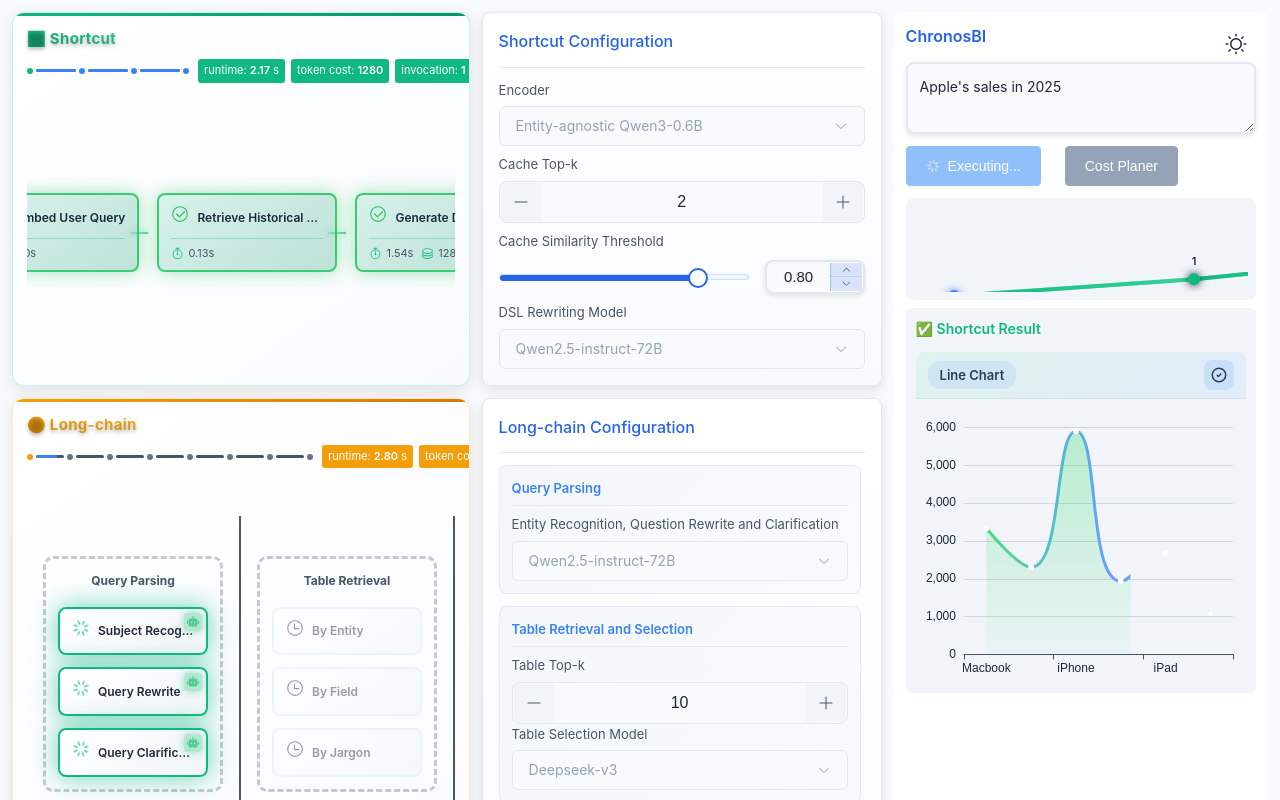
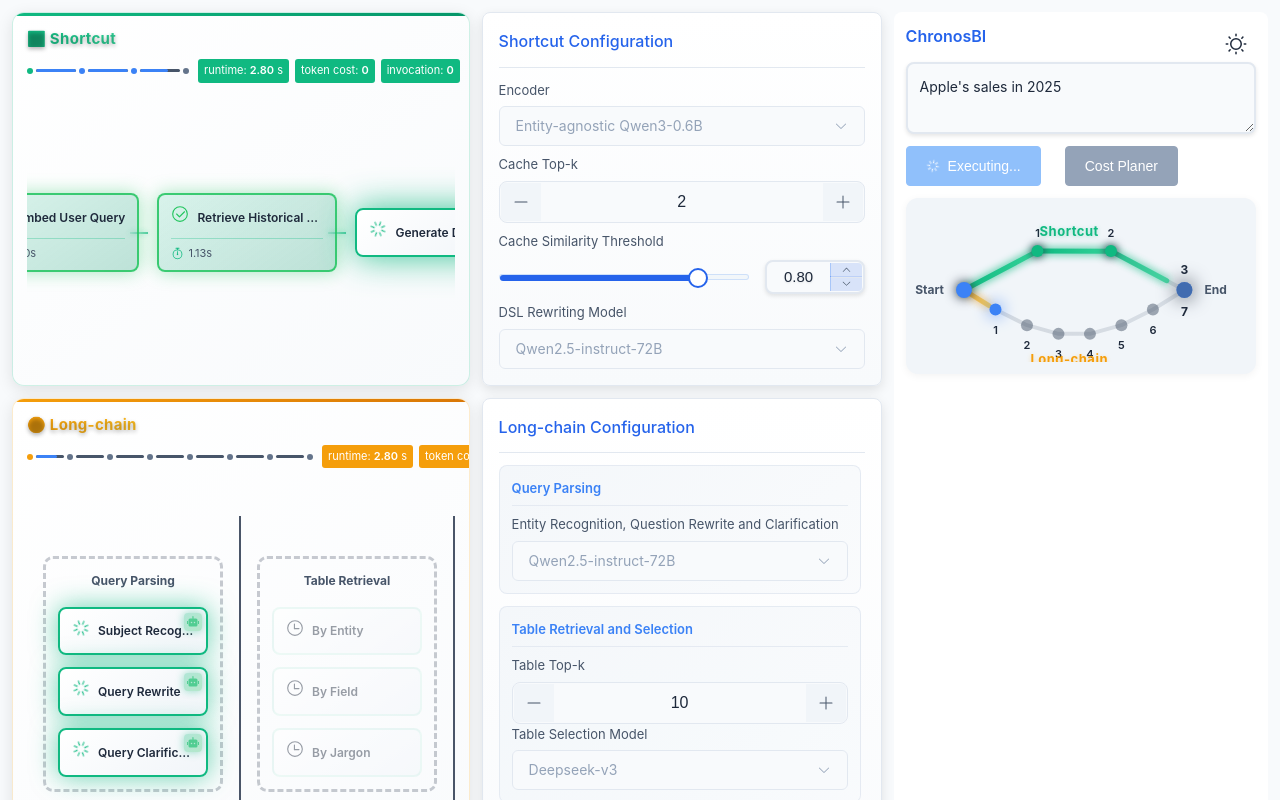
Before and after one commit to IvesCheung/cacoBI, a Vue app: page / in a window 1280 px wide. Both pictures are taken after a click on the button "Execute". Built offline with nearby package versions, Linux system fonts and the light colour scheme.

Commit message:
dualpath end

```diff
--- a/src/components/DualPathProgress.vue
+++ b/src/components/DualPathProgress.vue
@@ -1,7 +1,7 @@
 <template>
-  <div class="dual-path-progress">
+  <div class="dual-path-progress" ref="containerRef">
     <svg :width="width" :height="height" class="progress-svg">
-      <!-- 定义渐变色 -->
+      <!-- 定义渐变色和滤镜 -->
       <defs>
         <!-- 短链路渐变 (绿色) -->
         <linearGradient id="shortGradient">
@@ -20,63 +20,66 @@
           <stop offset="0%" style="stop-color:#475569;stop-opacity:0.3" />
           <stop offset="100%" style="stop-color:#64748b;stop-opacity:0.3" />
         </linearGradient>
+
+        <!-- 光晕滤镜 -->
+        <filter id="glow">
+          <feGaussianBlur stdDeviation="2" result="coloredBlur"/>
+          <feMerge>
+            <feMergeNode in="coloredBlur"/>
+            <feMergeNode in="SourceGraphic"/>
+          </feMerge>
+        </filter>
       </defs>
 
-      <!-- 短链路背景连线 -->
-      <g v-for="(segment, idx) in shortSegments" :key="`short-bg-${idx}`">
+      <!-- 短链路背景路径 -->
+      <path
+        :d="shortPathD"
+        stroke="url(#bgGradient)"
+        :stroke-width="pathWidth"
+        stroke-linecap="round"
+        stroke-linejoin="round"
+        fill="none"
+        class="bg-path"
+      />
+
+      <!-- 长链路背景路径 -->
+      <path
+        :d="longPathD"
+        stroke="url(#bgGradient)"
+        :stroke-width="pathWidth"
+        stroke-linecap="round"
+        stroke-linejoin="round"
+        fill="none"
+        class="bg-path"
+      />
+
+      <!-- 短链路进度路径 -->
+      <g v-for="(segment, idx) in shortSegments" :key="`short-progress-${idx}`">
         <line
           :x1="segment.start.x"
           :y1="segment.start.y"
-          :x2="segment.end.x"
-          :y2="segment.end.y"
-          stroke="url(#bgGradient)"
-          :stroke-width="pathWidth"
+          :x2="segment.start.x + (segment.end.x - segment.start.x) * (props.shortProgress[idx] / 100)"
+          :y2="segment.start.y + (segment.end.y - segment.start.y+0.1) * (props.shortProgress[idx] / 100)"
+          stroke="url(#shortGradient)"
+          :stroke-width="pathWidth + 1"
           stroke-linecap="round"
+          class="progress-line short-progress"
+          :class="{ 'pulsing': props.shortProgress[idx] > 0 && props.shortProgress[idx] < 100 }"
         />
       </g>
 
-      <!-- 长链路背景连线 -->
-      <g v-for="(segment, idx) in longSegments" :key="`long-bg-${idx}`">
+      <!-- 长链路进度路径 -->
+      <g v-for="(segment, idx) in longSegments" :key="`long-progress-${idx}`">
         <line
           :x1="segment.start.x"
           :y1="segment.start.y"
-          :x2="segment.end.x"
-          :y2="segment.end.y"
-          stroke="url(#bgGradient)"
-          :stroke-width="pathWidth"
+          :x2="segment.start.x + (segment.end.x - segment.start.x) * (props.longProgress[idx] / 100)"
+          :y2="segment.start.y + (segment.end.y - segment.start.y + 0.1) * (props.longProgress[idx] / 100)"
+          stroke="url(#longGradient)"
+          :stroke-width="pathWidth + 1"
           stroke-linecap="round"
-        />
-      </g>
-
-      <!-- 短链路进度连线 -->
-      <g v-for="(segment, idx) in shortSegments" :key="`short-progress-${idx}`">
-        <line
-          v-if="shortProgress[idx] > 0"
-          :x1="segment.start.x"
-          :y1="segment.start.y"
-          :x2="segment.start.x + (segment.end.x - segment.start.x) * (shortProgress[idx] / 100)"
-          :y2="segment.start.y + (segment.end.y - segment.start.y) * (shortProgress[idx] / 100)"
-          stroke="url(#shortGradient)"
-          :stroke-width="pathWidth"
-          stroke-linecap="round"
-          class="progress-line"
-          :class="{ 'pulsing': shortProgress[idx] > 0 && shortProgress[idx] < 100 }"
-        />
-      </g>
-
-      <!-- 长链路进度连线 -->
-      <g v-for="(segment, idx) in longSegments" :key="`long-progress-${idx}`">
-        <line
-          v-if="longProgress[idx] > 0"
-          :x1="segment.start.x"
-          :y1="segment.start.y"
-          :x2="segment.start.x + (segment.end.x - segment.start.x) * (longProgress[idx] / 100)"
-          :y2="segment.start.y + (segment.end.y - segment.start.y) * (longProgress[idx] / 100)"
-          stroke="url(#longGradient)"
-          :stroke-width="pathWidth"
-          stroke-linecap="round"
-          class="progress-line"
-          :class="{ 'pulsing': longProgress[idx] > 0 && longProgress[idx] < 100 }"
+          class="progress-line long-progress"
+          :class="{ 'pulsing': props.longProgress[idx] > 0 && props.longProgress[idx] < 100 }"
         />
       </g>
 
@@ -84,26 +87,44 @@
       <circle
         :cx="startPoint.x"
         :cy="startPoint.y"
-        :r="dotRadius"
+        :r="dotRadius + 2"
         fill="#3b82f6"
-        class="start-dot"
+        class="endpoint-dot"
       />
+      <text
+        :x="startPoint.x - 20"
+        :y="startPoint.y + 4"
+        text-anchor="end"
+        class="endpoint-label"
+      >
+        Start
+      </text>
 
       <!-- 短链路节点 -->
       <g v-for="(node, idx) in shortNodes" :key="`short-node-${idx}`">
         <circle
           :cx="node.x"
           :cy="node.y"
-          :r="dotRadius"
+          :r="idx === shortNodes.length - 1 ? dotRadius + 2 : dotRadius"
           :fill="getShortNodeColor(idx)"
-          :class="getShortNodeClass(idx)"
-          class="step-node"
+          :class="[getShortNodeClass(idx), idx === shortNodes.length - 1 ? 'endpoint-node' : 'step-node']"
         />
         <text
+          v-if="idx !== shortNodes.length - 1"
           :x="node.x"
           :y="node.y - dotRadius - 8"
           text-anchor="middle"
           class="node-label short-label"
+        >
+          {{ idx + 1 }}
+        </text>
+        <!-- 最后一个节点的标签显示在上方 -->
+        <text
+          v-else
+          :x="node.x"
+          :y="node.y - dotRadius - 10"
+          text-anchor="middle"
+          class="node-label endpoint-label-number short-label"
         >
           {{ idx + 1 }}
         </text>
@@ -114,12 +135,12 @@
         <circle
           :cx="node.x"
           :cy="node.y"
-          :r="dotRadius"
+          :r="idx === longNodes.length - 1 ? dotRadius + 2 : dotRadius"
           :fill="getLongNodeColor(idx)"
-          :class="getLongNodeClass(idx)"
-          class="step-node"
+          :class="[getLongNodeClass(idx), idx === longNodes.length - 1 ? 'endpoint-node' : 'step-node']"
         />
         <text
+          v-if="idx !== longNodes.length - 1"
           :x="node.x"
           :y="node.y + dotRadius + 18"
           text-anchor="middle"
@@ -127,21 +148,41 @@
         >
           {{ idx + 1 }}
         </text>
+        <!-- 最后一个节点的标签显示在下方 -->
+        <text
+          v-else
+          :x="node.x"
+          :y="node.y + dotRadius + 20"
+          text-anchor="middle"
+          class="node-label endpoint-label-number long-label"
+        >
+          {{ idx + 1 }}
+        </text>
       </g>
+
+      <!-- 终点标签 -->
+      <text
+        :x="endPoint.x + 20"
+        :y="endPoint.y + 4"
+        text-anchor="start"
+        class="endpoint-label"
+      >
+        End
+      </text>
 
       <!-- 路径标签 -->
       <text
-        :x="shortNodes[shortNodes.length - 1].x + 35"
-        :y="shortNodes[shortNodes.length - 1].y"
-        text-anchor="start"
+        :x="width / 2 - 20"
+        :y="shortNodes[Math.floor(shortNodes.length / 2)].y - 15"
+        text-anchor="middle"
         class="path-label short-label"
       >
         Shortcut
       </text>
       <text
-        :x="longNodes[longNodes.length - 1].x + 35"
-        :y="longNodes[longNodes.length - 1].y"
-        text-anchor="start"
+        :x="width / 2 - 20"
+        :y="longNodes[Math.floor(longNodes.length / 2)].y + 30"
+        text-anchor="middle"
         class="path-label long-label"
       >
         Long-chain
@@ -151,7 +192,7 @@
 </template>
 
 <script setup>
-import { computed } from 'vue'
+import { computed, ref, onMounted, onUnmounted } from 'vue'
 
 const props = defineProps({
   shortProgress: {
@@ -176,51 +217,87 @@ const props = defineProps({
   }
 })
 
-// SVG 尺寸配置
-const width = 700
-const height = 180
+// 容器引用
+const containerRef = ref(null)
+const width = ref(750)
+const height = ref(160)
+
+// SVG 其他配置
 const pathWidth = 4
 const dotRadius = 6
 
-// 关键点位置
-const startPoint = { x: 40, y: height / 2 }
-const branchPoint = { x: 120, y: height / 2 }
+// 关键点位置（使用 computed 使其响应式）
+const startPoint = computed(() => ({ x: 50, y: height.value / 2 }))
+const endPoint = computed(() => ({ x: width.value - 80, y: height.value / 2 }))
 
-// 短链路参数 (3个节点)
+// 短链路参数 (3个节点) - 上方路径
 const shortStepCount = 3
-const shortPathY = 40 // 上方路径
-const shortPathEndX = width - 100
+const shortMaxDeviation = 45 // 最大偏离中心线的距离
 
-// 长链路参数 (7个节点)
+// 长链路参数 (7个节点) - 下方路径
 const longStepCount = 7
-const longPathY = height - 40 // 下方路径
-const longPathEndX = width - 80
+const longMaxDeviation = 45 // 最大偏离中心线的距离
 
-// 计算短链路节点位置
+// 计算短链路节点位置（对称分布）
 const shortNodes = computed(() => {
   const nodes = []
-  const segmentLength = (shortPathEndX - branchPoint.x) / shortStepCount
+  const start = startPoint.value
+  const end = endPoint.value
+  const totalDistance = end.x - start.x
 
   for (let i = 0; i < shortStepCount; i++) {
+    // 均匀分布在 0 到 1 之间，包括终点
+    const progress = (i + 1) / (shortStepCount)
+
+    // 水平位置均匀分布
+    const x = start.x + totalDistance * progress
+
+    // 使用正弦函数创建平滑的对称椭圆曲线
+    // progress * Math.PI 确保从0到π，sin函数正好完成一个完整的上升和下降
+    const yOffset = Math.sin(progress * Math.PI) * shortMaxDeviation * -1 // 上方路径
+
     nodes.push({
-      x: branchPoint.x + segmentLength * (i + 1),
-      y: branchPoint.y + (shortPathY - branchPoint.y) * ((i + 1) / shortStepCount)
+      x: x,
+      y: start.y + yOffset
     })
+  }
+
+  // 最后一个节点精确设置为终点
+  nodes[nodes.length - 1] = {
+    x: end.x,
+    y: end.y
   }
 
   return nodes
 })
 
-// 计算长链路节点位置
+// 计算长链路节点位置（对称分布）
 const longNodes = computed(() => {
   const nodes = []
-  const segmentLength = (longPathEndX - branchPoint.x) / longStepCount
+  const start = startPoint.value
+  const end = endPoint.value
+  const totalDistance = end.x - start.x
 
   for (let i = 0; i < longStepCount; i++) {
+    // 均匀分布在 0 到 1 之间，包括终点
+    const progress = (i + 1) / (longStepCount)
+
+    // 水平位置均匀分布
+    const x = start.x + totalDistance * progress
+
+    // 使用正弦函数创建平滑的对称椭圆曲线
+    const yOffset = Math.sin(progress * Math.PI) * longMaxDeviation * 1 // 下方路径
+
     nodes.push({
-      x: branchPoint.x + segmentLength * (i + 1),
-      y: branchPoint.y + (longPathY - branchPoint.y) * ((i + 1) / longStepCount)
+      x: x,
+      y: start.y + yOffset
     })
+  }
+
+  // 最后一个节点精确设置为终点
+  nodes[nodes.length - 1] = {
+    x: end.x,
+    y: end.y
   }
 
   return nodes
@@ -232,7 +309,7 @@ const shortSegments = computed(() => {
 
   // 起点到第一个节点
   segments.push({
-    start: startPoint,
+    start: startPoint.value,
     end: shortNodes.value[0]
   })
 
@@ -253,7 +330,7 @@ const longSegments = computed(() => {
 
   // 起点到第一个节点
   segments.push({
-    start: startPoint,
+    start: startPoint.value,
     end: longNodes.value[0]
   })
 
@@ -267,6 +344,31 @@ const longSegments = computed(() => {
 
   return segments
 })
+
+// 生成短链路的SVG路径字符串
+const shortPathD = computed(() => {
+  const start = startPoint.value
+  let path = `M ${start.x} ${start.y}`
+
+  shortNodes.value.forEach(node => {
+    path += ` L ${node.x} ${node.y}`
+  })
+
+  return path
+})
+
+// 生成长链路的SVG路径字符串
+const longPathD = computed(() => {
+  const start = startPoint.value
+  let path = `M ${start.x} ${start.y}`
+
+  longNodes.value.forEach(node => {
+    path += ` L ${node.x} ${node.y}`
+  })
+
+  return path
+})
+
 
 // 获取短链路节点颜色
 const getShortNodeColor = (index) => {
@@ -311,6 +413,40 @@ const getLongNodeClass = (index) => {
     'inactive': progress === 0
   }
 }
+
+// 更新容器尺寸
+const updateDimensions = () => {
+  if (containerRef.value) {
+    const rect = containerRef.value.getBoundingClientRect()
+    width.value = rect.width || 750
+    // 保持固定高度或根据宽度计算高度
+    height.value = 160
+  }
+}
+
+// 防抖处理
+let resizeTimeout = null
+const handleResize = () => {
+  if (resizeTimeout) {
+    clearTimeout(resizeTimeout)
+  }
+  resizeTimeout = setTimeout(() => {
+    updateDimensions()
+  }, 150)
+}
+
+// 生命周期钩子
+onMounted(() => {
+  updateDimensions()
+  window.addEventListener('resize', handleResize)
+})
+
+onUnmounted(() => {
+  window.removeEventListener('resize', handleResize)
+  if (resizeTimeout) {
+    clearTimeout(resizeTimeout)
+  }
+})
 </script>
 
 <style scoped>
@@ -319,10 +455,11 @@ const getLongNodeClass = (index) => {
   display: flex;
   justify-content: center;
   align-items: center;
-  padding: 8px 8px;
+  padding: 12px 8px;
   background: var(--result-bg);
-  border-radius: 8px;
+  border-radius: 12px;
   margin-bottom: 8px;
+  box-shadow: 0 2px 8px rgba(0, 0, 0, 0.05);
 }
 
 .progress-svg {
@@ -330,12 +467,28 @@ const getLongNodeClass = (index) => {
   height: auto;
 }
 
+/* 背景路径样式 */
+.bg-path {
+  transition: all 0.3s ease;
+  opacity: 0.6;
+}
+
+/* 进度线条样式 */
 .progress-line {
   transition: all 0.3s ease;
+  filter: drop-shadow(0 0 3px currentColor);
 }
 
 .progress-line.pulsing {
   animation: linePulse 1.5s ease-in-out infinite;
+}
+
+.short-progress {
+  filter: drop-shadow(0 0 4px #10b981);
+}
+
+.long-progress {
+  filter: drop-shadow(0 0 4px #f59e0b);
 }
 
 @keyframes linePulse {
@@ -343,17 +496,49 @@ const getLongNodeClass = (index) => {
     opacity: 1;
   }
   50% {
-    opacity: 0.8;
+    opacity: 0.7;
   }
 }
 
-.start-dot {
-  filter: drop-shadow(0 0 4px #3b82f6);
+/* 端点样式 */
+.endpoint-dot {
+  filter: drop-shadow(0 0 6px currentColor);
   transition: all 0.3s ease;
 }
 
+.endpoint-dot.active {
+  animation: endpointPulse 2s ease-in-out infinite;
+}
+
+.endpoint-dot.completed {
+  animation: endpointComplete 0.5s ease-out;
+}
+
+@keyframes endpointPulse {
+  0%, 100% {
+    filter: drop-shadow(0 0 6px currentColor);
+  }
+  50% {
+    filter: drop-shadow(0 0 10px currentColor);
+  }
+}
+
+@keyframes endpointComplete {
+  0% {
+    transform: scale(1);
+  }
+  50% {
+    transform: scale(1.3);
+  }
+  100% {
+    transform: scale(1);
+  }
+}
+
+/* 步骤节点样式 */
 .step-node {
   transition: all 0.3s ease;
+  cursor: pointer;
 }
 
 .step-node.inactive {
@@ -361,50 +546,90 @@ const getLongNodeClass = (index) => {
 }
 
 .step-node.active {
-  filter: drop-shadow(0 0 4px #3b82f6);
+  filter: drop-shadow(0 0 5px #3b82f6);
   animation: nodePulse 1.5s ease-in-out infinite;
 }
 
 .step-node.completed {
-  filter: drop-shadow(0 0 4px currentColor);
+  filter: drop-shadow(0 0 5px currentColor);
 }
 
 @keyframes nodePulse {
   0%, 100% {
-    transform: scale(1);
-    filter: drop-shadow(0 0 4px #3b82f6);
+    filter: drop-shadow(0 0 5px #3b82f6);
   }
   50% {
-    transform: scale(1.05);
-    filter: drop-shadow(0 0 6px #3b82f6);
+    filter: drop-shadow(0 0 8px #3b82f6);
   }
 }
 
+/* 终点节点样式（节点3和节点7共享同一位置）*/
+.endpoint-node {
+  transition: all 0.3s ease;
+  cursor: pointer;
+}
+
+.endpoint-node.inactive {
+  opacity: 0.5;
+}
+
+.endpoint-node.active {
+  filter: drop-shadow(0 0 6px #3b82f6);
+  animation: endpointPulse 2s ease-in-out infinite;
+}
+
+.endpoint-node.completed {
+  filter: drop-shadow(0 0 8px currentColor);
+  animation: endpointComplete 0.5s ease-out;
+}
+
+/* 标签样式 */
 .node-label {
   font-size: 11px;
   font-weight: 600;
   transition: fill 0.3s ease;
+  fill: var(--app-text-primary);
+  user-select: none;
 }
 
-.node-label.short-label {
+.endpoint-label-number {
+  font-size: 12px;
+  font-weight: 700;
+  transition: fill 0.3s ease;
   fill: var(--app-text-primary);
+  user-select: none;
 }
 
-.node-label.long-label {
-  fill: var(--app-text-primary);
+.endpoint-label {
+  font-size: 12px;
+  font-weight: 700;
+  fill: var(--app-text-secondary);
+  transition: fill 0.3s ease;
+  user-select: none;
 }
 
 .path-label {
-  font-size: 12px;
+  font-size: 13px;
   font-weight: 700;
-  transition: fill 0.3s ease;
+  transition: all 0.3s ease;
+  user-select: none;
+  letter-spacing: 0.5px;
 }
 
 .path-label.short-label {
   fill: #10b981;
+  filter: drop-shadow(0 1px 2px rgba(16, 185, 129, 0.3));
 }
 
 .path-label.long-label {
   fill: #f59e0b;
+  filter: drop-shadow(0 1px 2px rgba(245, 158, 11, 0.3));
+}
+
+/* 深色模式适配 */
+@media (prefers-color-scheme: dark) {
+  .dual-path-progress {
+    box-shadow: 0 2px 12px rgba(0, 0, 0, 0.3);
+  }
 }
 </style>
--- a/src/composables/useBIQuery.js
+++ b/src/composables/useBIQuery.js
@@ -75,7 +75,7 @@ export function useBIQuery() {
       completed: false,
       details: ["1. Huawei's sales in 2024", '2. Mac Pro sales in 2025'],
       tokens: 0,
-      duration: 0.13,
+      duration: 1.13,
     },
     {
       id: 3,
```
